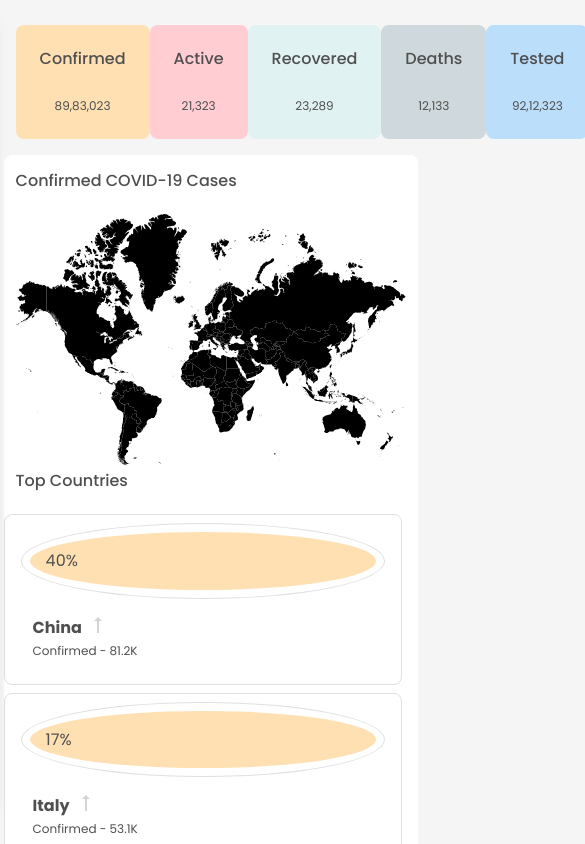
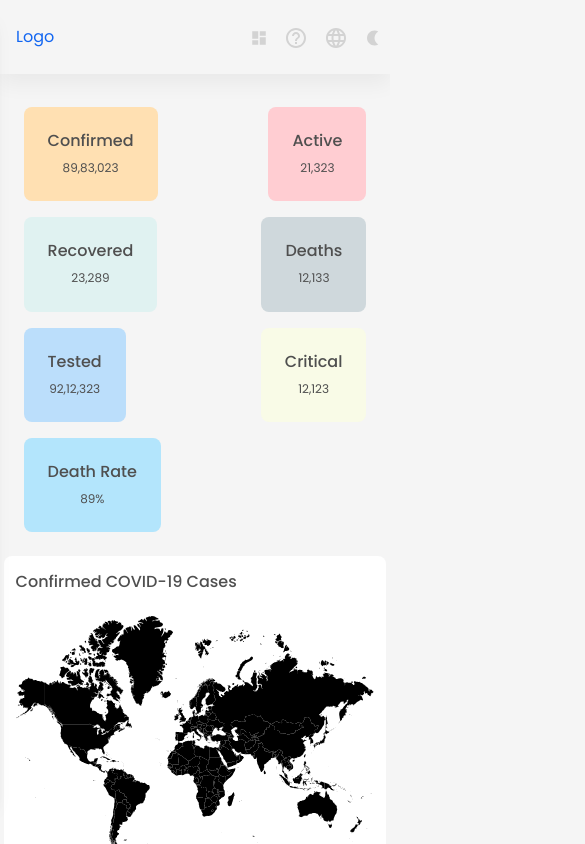
Before and after one commit to sachin-duhan26/bitgrit-community-dashboard, an Angular app: page / in a window 390 px wide. Shown: the top 844 px of the page, 585 px wide, since content can reach past the window. Built offline with nearby package versions, Linux system fonts and the light colour scheme.

Commit message:
adding responsiveness

```diff
--- a/src/app/component/about-us/about-us.component.html
+++ b/src/app/component/about-us/about-us.component.html
@@ -1,5 +1,5 @@
 <div class="container d-flex flex-column align-items-center justify-content-center my-4" style="height:100%">
     <h4 class="text-primary">{{about_us.heading}}</h4>
-    <p class="lead my-4">{{about_us.sub_heading}}</p>
-    <p class="px-4">{{about_us.description}}</p>
+    <p class="lead my-2 my-md-4">{{about_us.sub_heading}}</p>
+    <p class="p-2 px-md-4">{{about_us.description}}</p>
 </div>
--- a/src/app/component/header/header.component.css
+++ b/src/app/component/header/header.component.css
@@ -31,7 +31,7 @@
     }
 }
 
-@media (max-width: 768px) {
+@media (max-width: 998px) {
     #sidebar {
         margin-left: -100px;
     }
--- a/src/app/component/header/header.component.html
+++ b/src/app/component/header/header.component.html
@@ -1,5 +1,20 @@
+<!-- navbar for smaller screens -->
+<nav class="navbar navbar-light d-lg-none justify-content-between">
+    <a routerLink="/" class="nav-brand pl-3">Logo</a>
+    <div class="d-flex">
+        <div *ngFor="let item of icons" class="p-md-3 p-2 py-3">
+            <a [routerLink]="item.url">
+                <img class="img-fluid circle rounded pointer" [src]="item.title">
+            </a>
+        </div>
+        <div class="py-3 p-2 pr-md-5">
+            <img (click)="switch_theme()" class="img-fluid circle rounded pointer theme-icon" src="/assets/icons/moon.svg">
+        </div>
+    </div>
+</nav>
+
 <div class="wrapper">
-    <!-- Sidebar -->
+    <!-- Sidebar for large screens-->
     <nav id="sidebar" class="d-flex flex-column justify-content-around align-items-center bg-white">
         <h6><a routerLink="/">Logo</a></h6>
         <div>
--- a/src/app/component/home/home.component.html
+++ b/src/app/component/home/home.component.html
@@ -1,5 +1,5 @@
-<div class="d-flex justify-content-between mb-3 flex-sm-column flex-lg-row">
-    <div *ngFor="let item of header_cards" (click)="card_navigator(item.title)" class="d-flex flex-column justify-content-between align-items-center rounded-lg p-4 py-2 my-sm-2 pointer" [class.shadow]="item.active" [style.background-color]="item.background_color">
+<div class="d-flex flex-row justify-content-between flex-wrap mb-3">
+    <div *ngFor="let item of header_cards" (click)="card_navigator(item.title)" class="d-flex flex-column justify-content-between align-items-center rounded-lg p-4 py-2 m-2 mx-2 mx-lg-0 pointer" [class.shadow]="item.active" [style.background-color]="item.background_color">
         <h6 class="pt-3">{{item.title | titlecase}}</h6>
         <p class="small-font-size">{{item.value}}</p>
     </div>
@@ -23,11 +23,11 @@
     <div class="col-sm-12 col-md-5">
         <h6 class="col-sm-12">Top Countries</h6>
         <div class="pr-3 mt-4">
-            <div class="border px-3 py-2 row mb-2 rounded-lg" *ngFor="let item of country_list">
-                <div class="col-sm-2 border rounded-circle p-2">
+            <div class="border px-3 py-2 d-flex mb-2 rounded-lg" *ngFor="let item of country_list">
+                <div class="border rounded-circle p-2" style="width: 75px">
                     <div class="rounded-circle p-3" [style.background-color]="style_color">{{item.stats}}</div>
                 </div>
-                <div class="col-sm-10 pt-3 pb-0">
+                <div class="pt-3 ml-3 pb-0">
                     <strong>{{item.title | titlecase}}</strong>
                     <img class="pl-2 transform-arrow" style="transform: rotate(-90deg)" src="/assets/icons/arrow.svg" />
                     <p class="small-font-size">{{display | titlecase}} - {{item.active_cases}}</p>
--- a/src/app/component/settings/settings.component.html
+++ b/src/app/component/settings/settings.component.html
@@ -1,4 +1,4 @@
-<div class="d-flex align-items-center justify-content-center my-4" style="height: 100%;">
+<div class="d-flex flex-column flex-md-row align-items-center justify-content-center my-4 h-75">
     <button *ngFor="let item of supported_languages" class="btn btn-link" [class.btn-primary]="active_langauge == item.title">
         {{item.title | titlecase}}
     </button>
--- a/src/app/component/settings/settings.component.ts
+++ b/src/app/component/settings/settings.component.ts
@@ -2,8 +2,7 @@ import { Component, OnInit } from '@angular/core';
 
 @Component({
     selector: 'app-settings',
-    templateUrl: './settings.component.html',
-    styleUrls: ['./settings.component.css']
+    templateUrl: './settings.component.html'
 })
 
 export class SettingsComponent implements OnInit {
--- a/src/styles.css
+++ b/src/styles.css
@@ -36,3 +36,7 @@ body {
 .small-font-size {
     font-size: 12px;
 }
+
+.btn-link:hover {
+    color: #0d6efd;
+}
```
Also changed, not shown: src/app/component/settings/settings.component.css (deleted), 1 other file (tests, documents, lock files or other folders).
